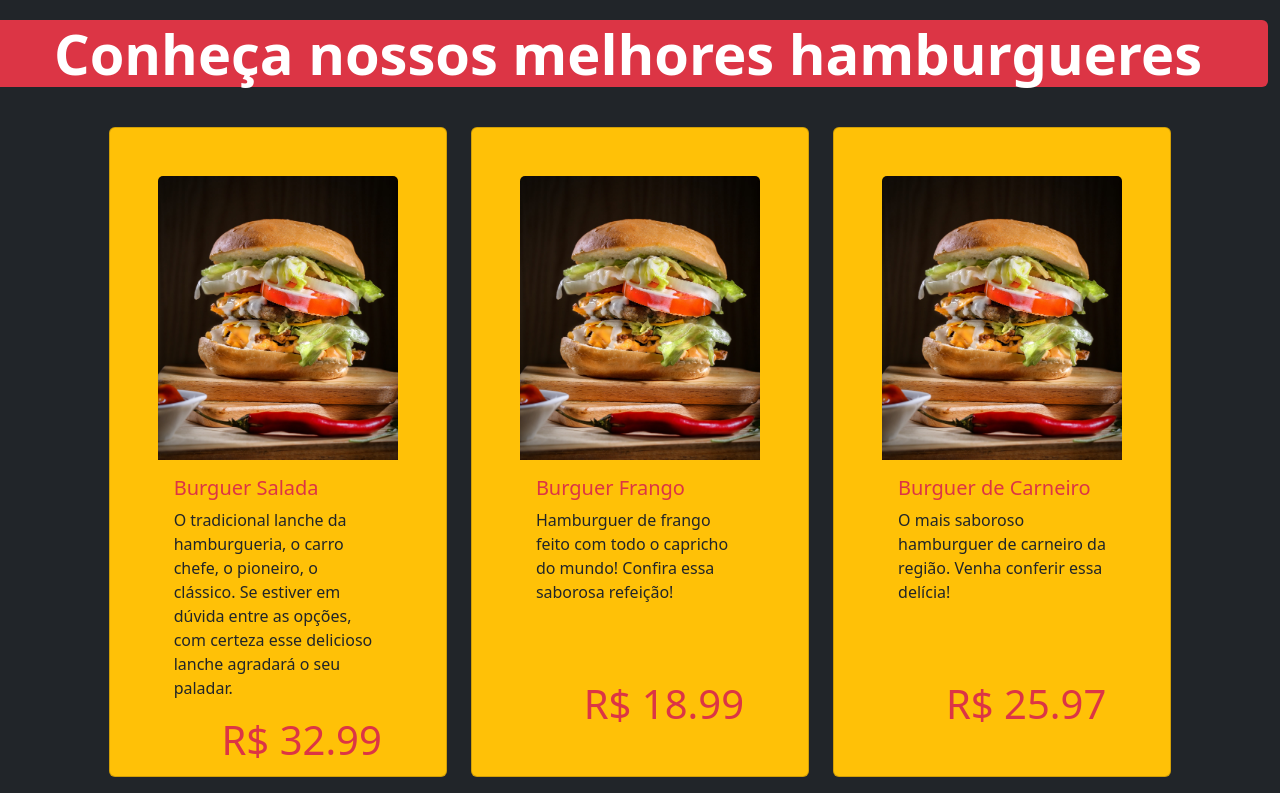
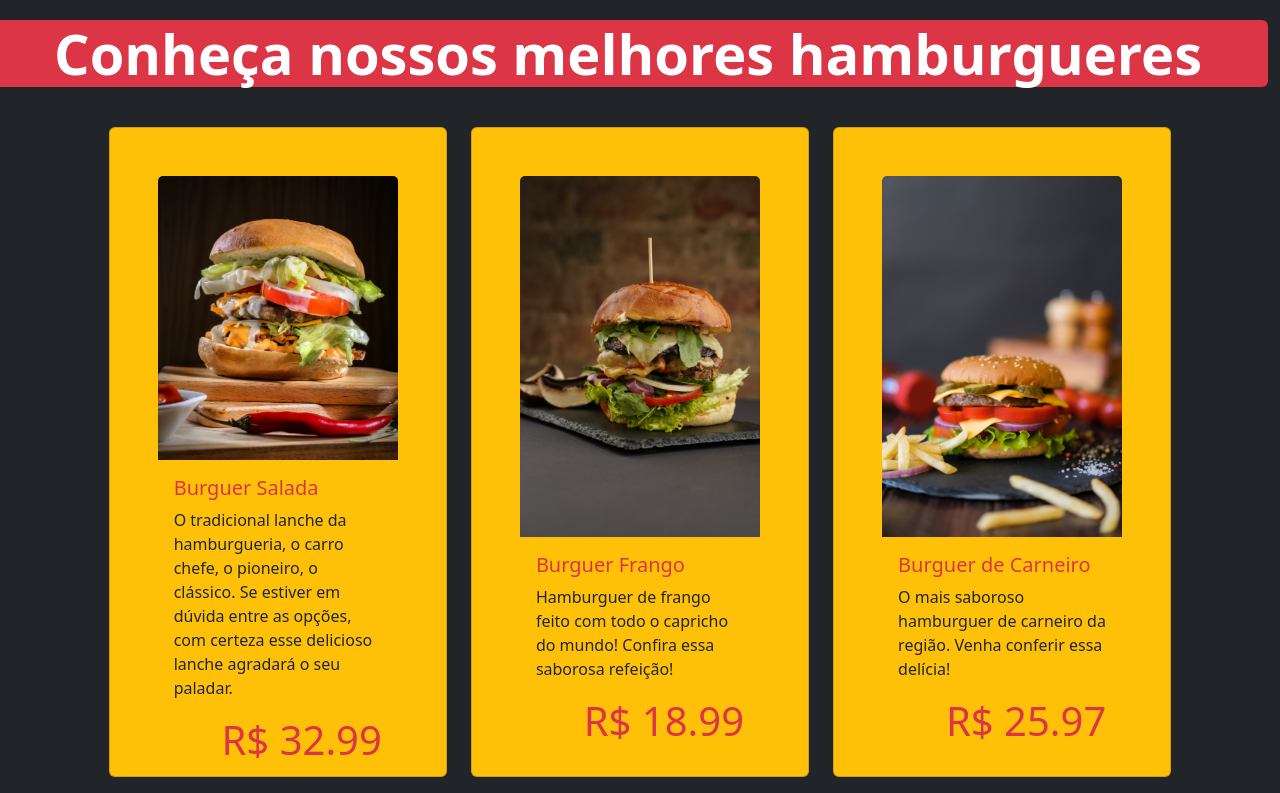
Before and after one commit to thiagorocco/django, a Django app: page / in a window 1280 px wide. Shown: the part 846-1639 px from the top of the page. Run offline with Django 4.2, Linux system fonts and the light colour scheme; data comes from the database, SQL or seed files in the repository; both versions use the stored data as it was after the commit.

Commit message:
Aplicação burguer finalizada

```diff
--- a/pyburguer/burguer/templates/fragments/conteudo.html
+++ b/pyburguer/burguer/templates/fragments/conteudo.html
@@ -16,7 +16,7 @@
             <div class="col">
                 <div class="card bg-warning p-5" style="height:650px">
                     <a href="{% url 'produtos' produto.id %}">
-                        <img src="{% static 'burguer/burguer-slide.jpg' %}" class="card-img-top" alt="hamburguer">
+                        <img src="{{ produto.imagem.url }}" class="card-img-top" alt="hamburguer">
                     </a>
                     <div class="card-body">
                         <h5 class="card-title text-danger"> {{ produto.nome }} </h5>
--- a/pyburguer/burguer/urls.py
+++ b/pyburguer/burguer/urls.py
@@ -7,4 +7,4 @@ from django.conf.urls.static import static
 urlpatterns = [
     path('', views.home, name='home'),
     path('produtos/<int:produto_id>', views.detalhe_produto, name='produtos'),
-] + static(settings.STATIC_URL, document_root=settings.STATIC_ROOT)
+] + static(settings.MEDIA_URL, document_root=settings.MEDIA_ROOT)
```
Also changed, not shown: pyburguer/db.sqlite3, pyburguer/static/images/burguer/img/burguer2.jpg (added), pyburguer/static/images/burguer/img/burguer3.jpg (added), 1 other file.
